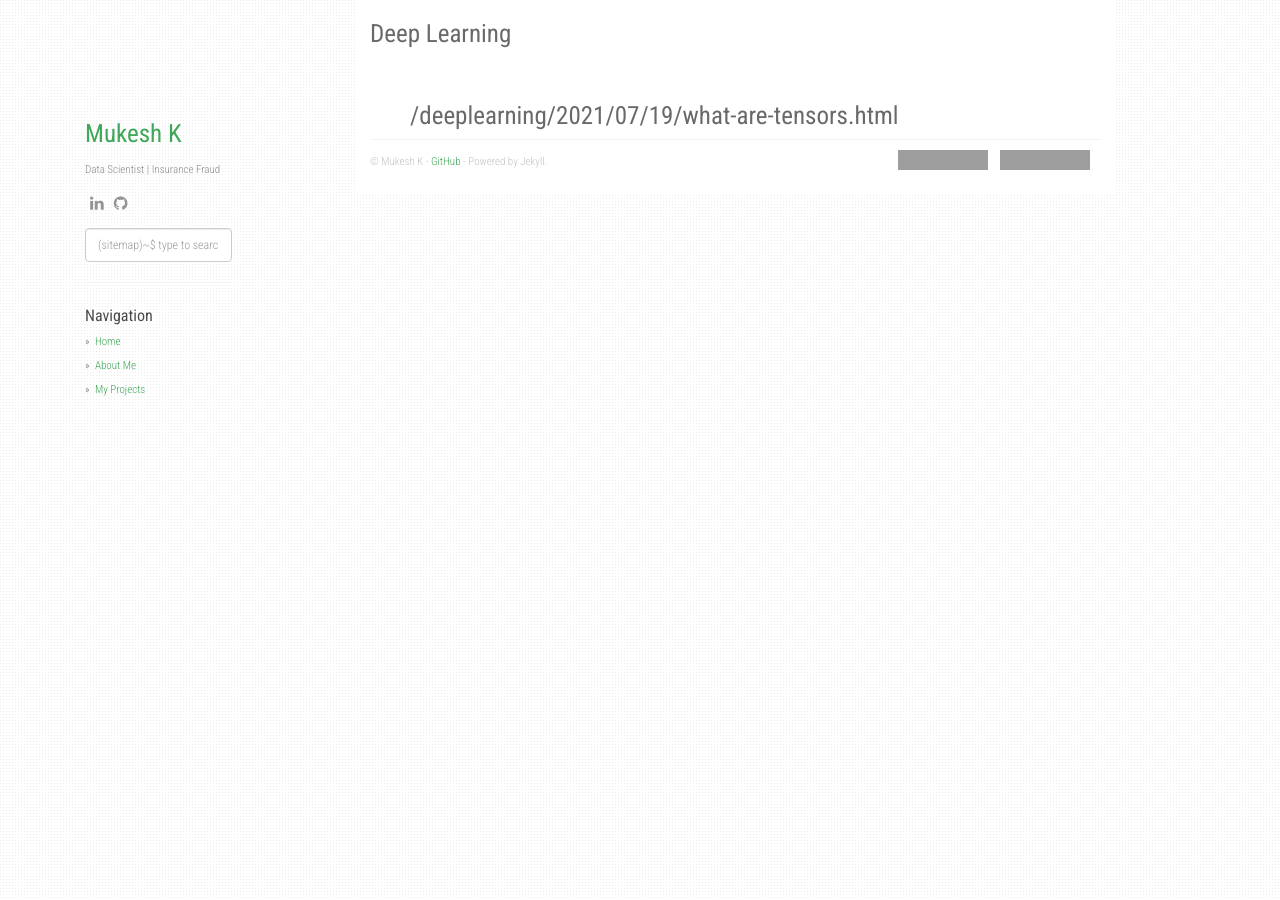
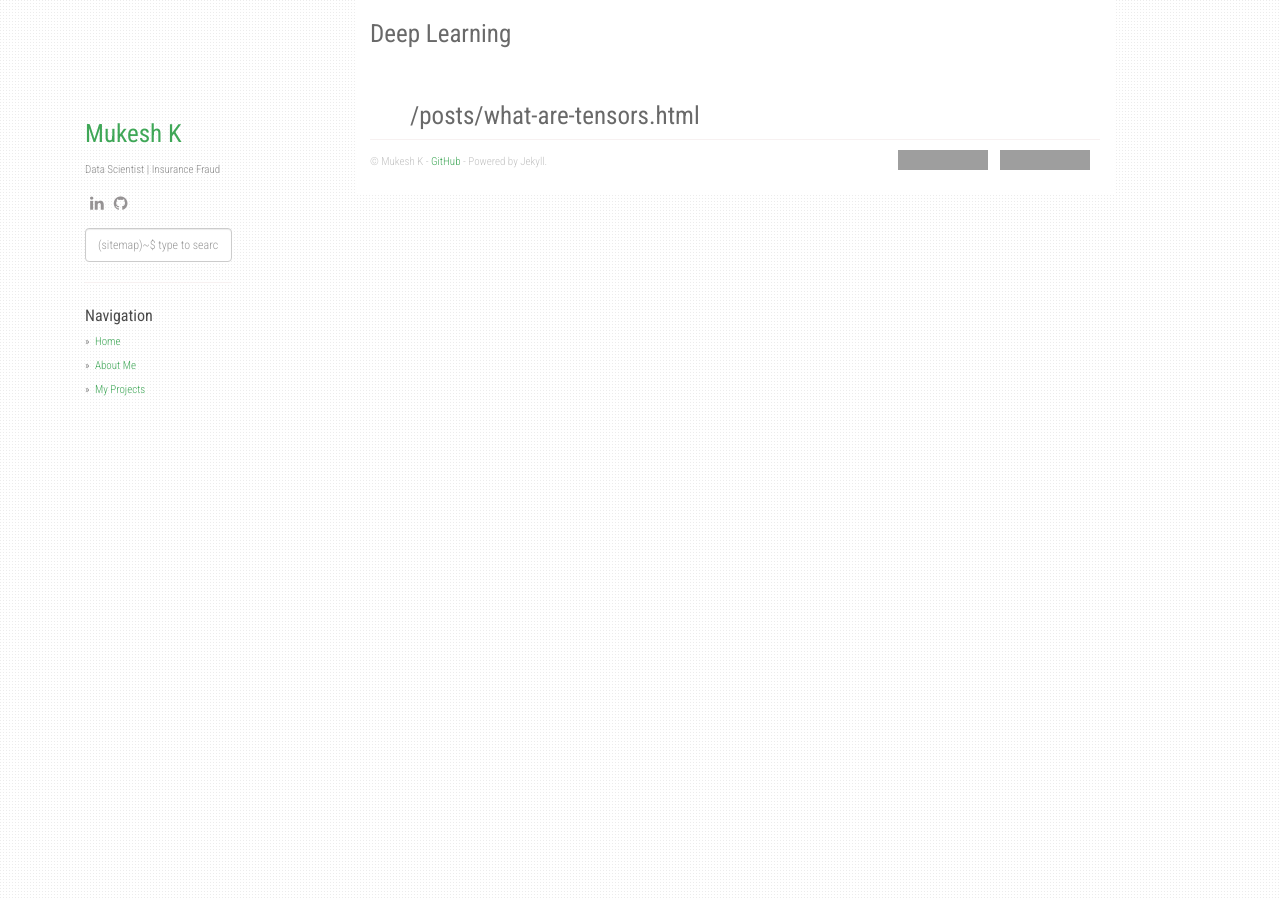
Before and after one commit to muksmuks/deeplearning, a Jekyll site: the page built from docs/index.html, in a window 1280 px wide. Built offline with Jekyll 4.4.1, drawn with Linux system fonts in a browser that asks for light colours; nearby versions of some CDN libraries; some of the changed lines change nothing that is shown; grey boxes are pictures that could not be loaded.

Commit message:
Update _config.yml

```diff
--- a/docs/_config.yml
+++ b/docs/_config.yml
@@ -12,6 +12,9 @@ collections:
   project:
     output: true
     permalink: /project/:path/
+  posts:
+    output: true
+    permalink: /posts/:title.html
 
 social:
     - icon: fa-linkedin
@@ -29,6 +32,9 @@ urls:
     - text: My Projects
       url: /projects/
 
+url: "https://muksmuks.github.io/deeplearning"
+baseurl: "https://muksmuks.github.io/deeplearning"
+
 compress_html:
   clippings: all
   comments: ["<!-- ", " -->"]
```
